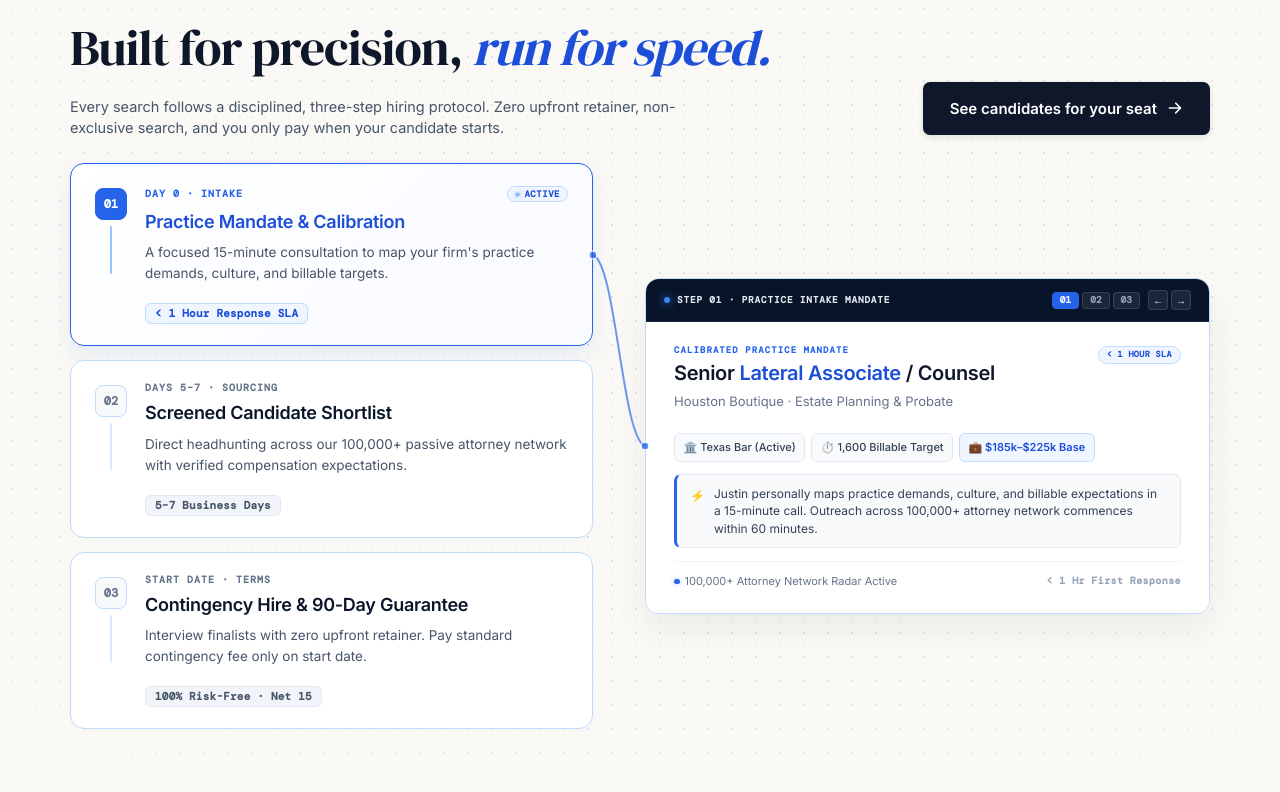
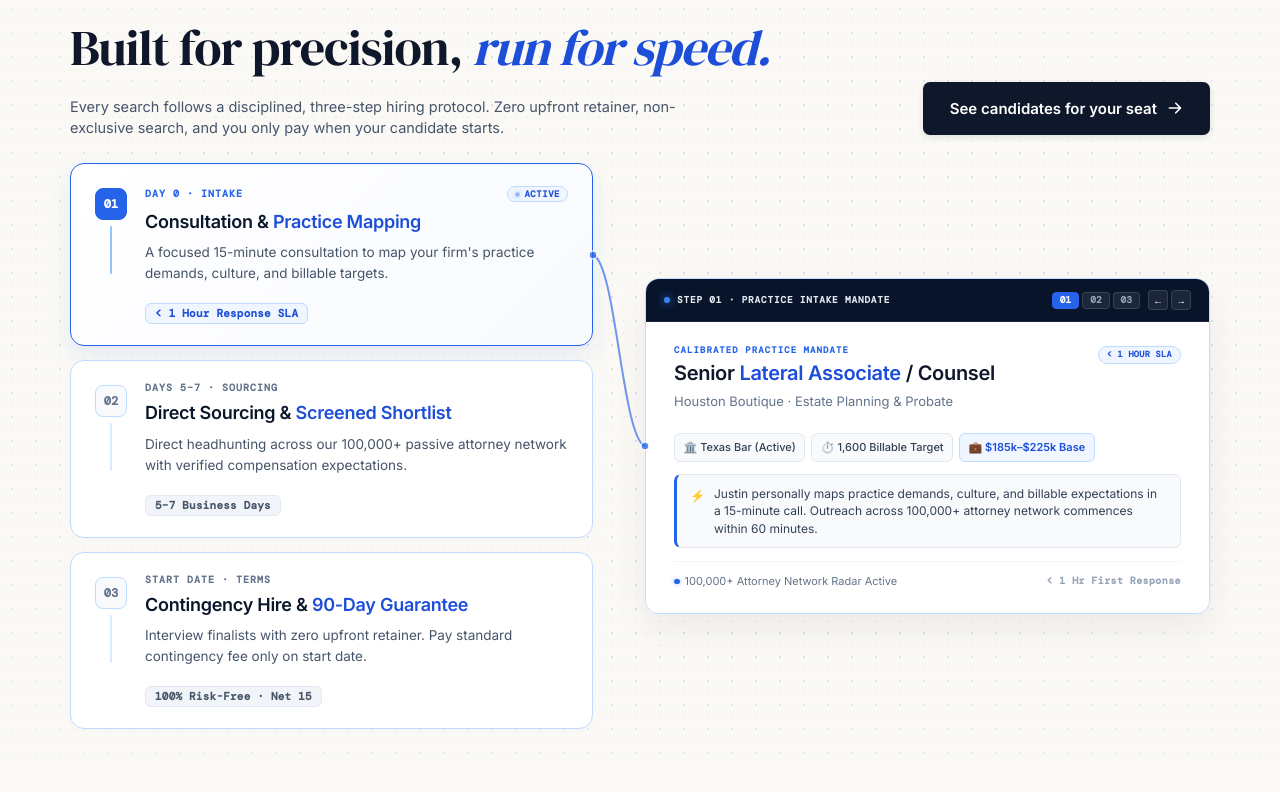
Before and after one commit to nshekhawat153-star/orientplacment2026, a Next.js app: page / in a window 1280 px wide. Shown: the part 958-1750 px from the top of the page. Built offline with nearby package versions, Linux system fonts and the light colour scheme.

Commit message:
feat(protocol): restore blue accent words to left card headings with clean two-tone contrast

```diff
--- a/src/components/SearchProtocolInteractive.tsx
+++ b/src/components/SearchProtocolInteractive.tsx
@@ -17,7 +17,11 @@ const STEPS: StepData[] = [
     id: "step-1",
     stepNum: "01",
     kicker: "DAY 0 · INTAKE",
-    title: "Practice Mandate & Calibration",
+    title: (
+      <>
+        Consultation &amp; <span className="title-blue">Practice Mapping</span>
+      </>
+    ),
     desc: "A focused 15-minute consultation to map your firm's practice demands, culture, and billable targets.",
     sla: "< 1 Hour Response SLA",
   },
@@ -25,7 +29,11 @@ const STEPS: StepData[] = [
     id: "step-2",
     stepNum: "02",
     kicker: "DAYS 5–7 · SOURCING",
-    title: "Screened Candidate Shortlist",
+    title: (
+      <>
+        Direct Sourcing &amp; <span className="title-blue">Screened Shortlist</span>
+      </>
+    ),
     desc: "Direct headhunting across our 100,000+ passive attorney network with verified compensation expectations.",
     sla: "5–7 Business Days",
   },
@@ -33,7 +41,11 @@ const STEPS: StepData[] = [
     id: "step-3",
     stepNum: "03",
     kicker: "START DATE · TERMS",
-    title: "Contingency Hire & 90-Day Guarantee",
+    title: (
+      <>
+        Contingency Hire &amp; <span className="title-blue">90-Day Guarantee</span>
+      </>
+    ),
     desc: "Interview finalists with zero upfront retainer. Pay standard contingency fee only on start date.",
     sla: "100% Risk-Free · Net 15",
   },
@@ -494,10 +506,6 @@ export function SearchProtocolInteractive() {
           letter-spacing: -0.015em !important;
           margin: 0 0 8px !important;
           transition: color 0.2s ease;
-        }
-
-        .protocol-step-card.active .protocol-step-title {
-          color: #1D4ED8 !important;
         }
 
         .title-blue {
```
Also changed, not shown: src/app/globals.css.
